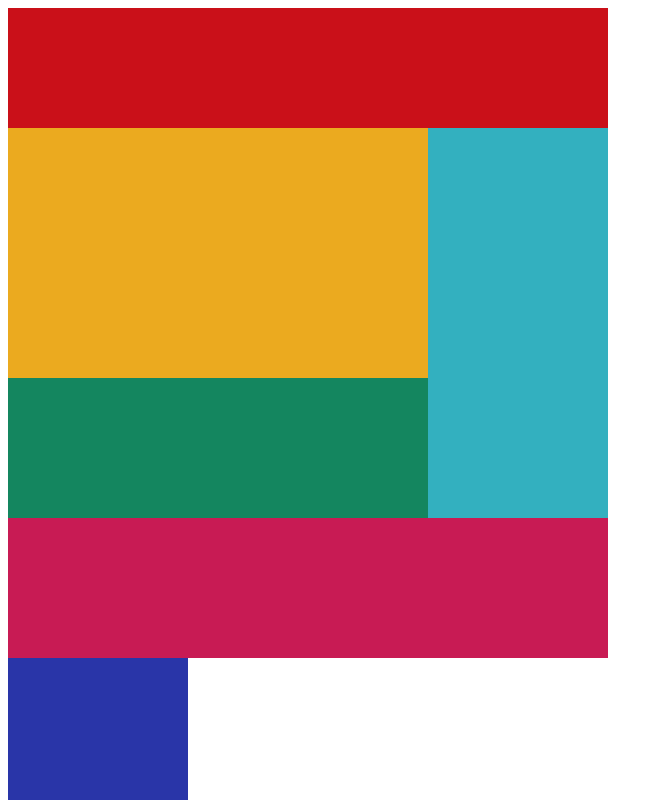
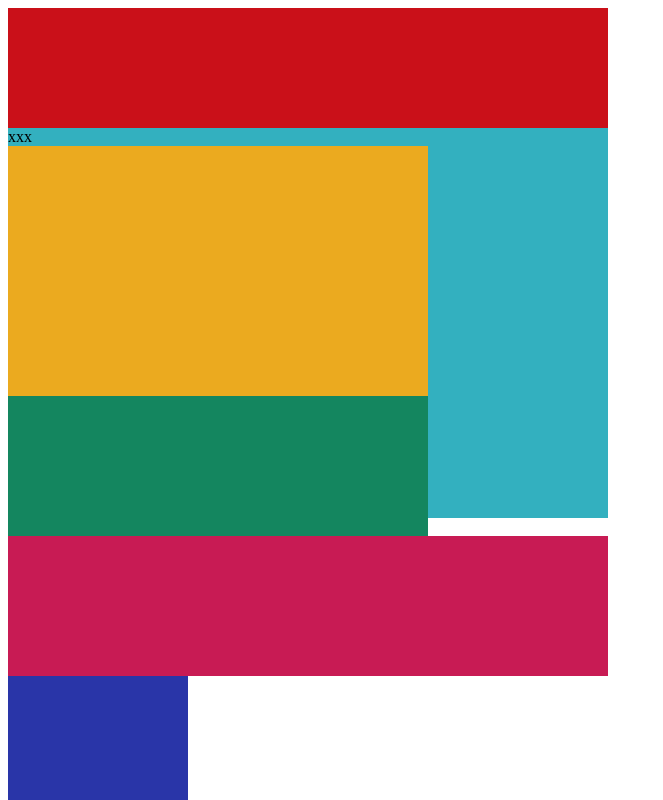
Before and after one commit to nagisa725/html-css-practice, a plain HTML site: page index.html in a window 1280 px wide. Shown: the top 800 px of the page, without its empty margins (0-663 px from the left). Drawn offline with Linux system fonts and the light colour scheme.

Commit message:
fix index.html

```diff
--- a/index.html
+++ b/index.html
@@ -44,7 +44,7 @@
 
   <body>
     <div class="aka"></div>
-    <div class="mizuiro">
+    <div class="mizuiro">xxx
     <div class="yamabuki"></div>
     <div class="midori"></div>
     <div class="pinku"></div>
```
